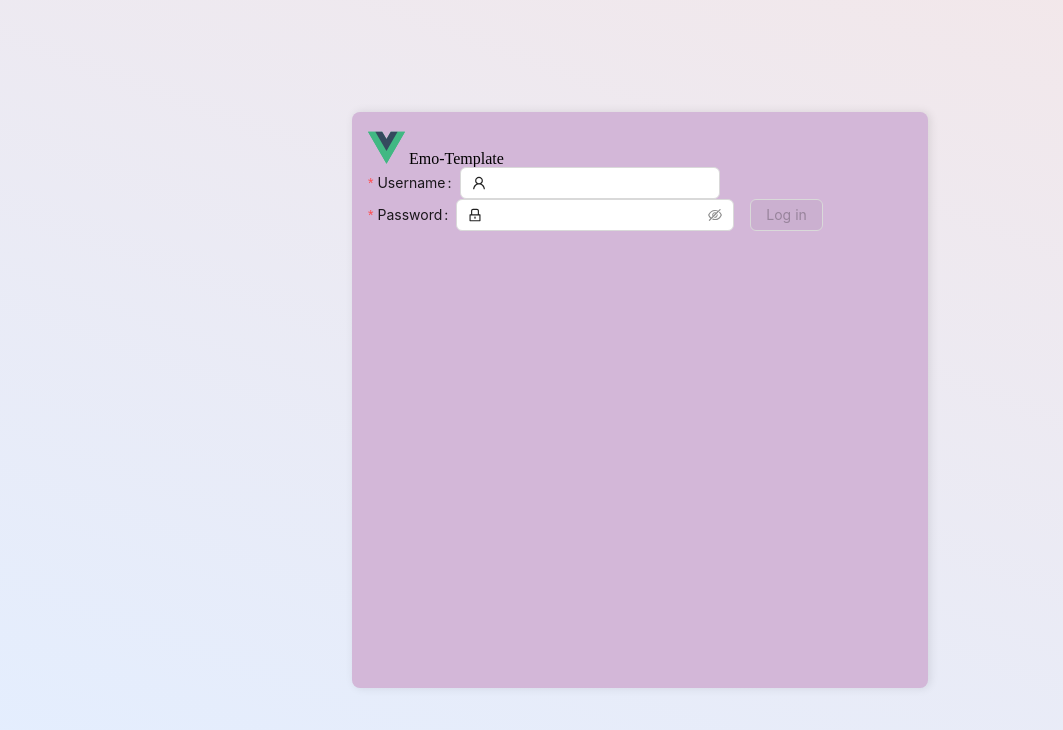
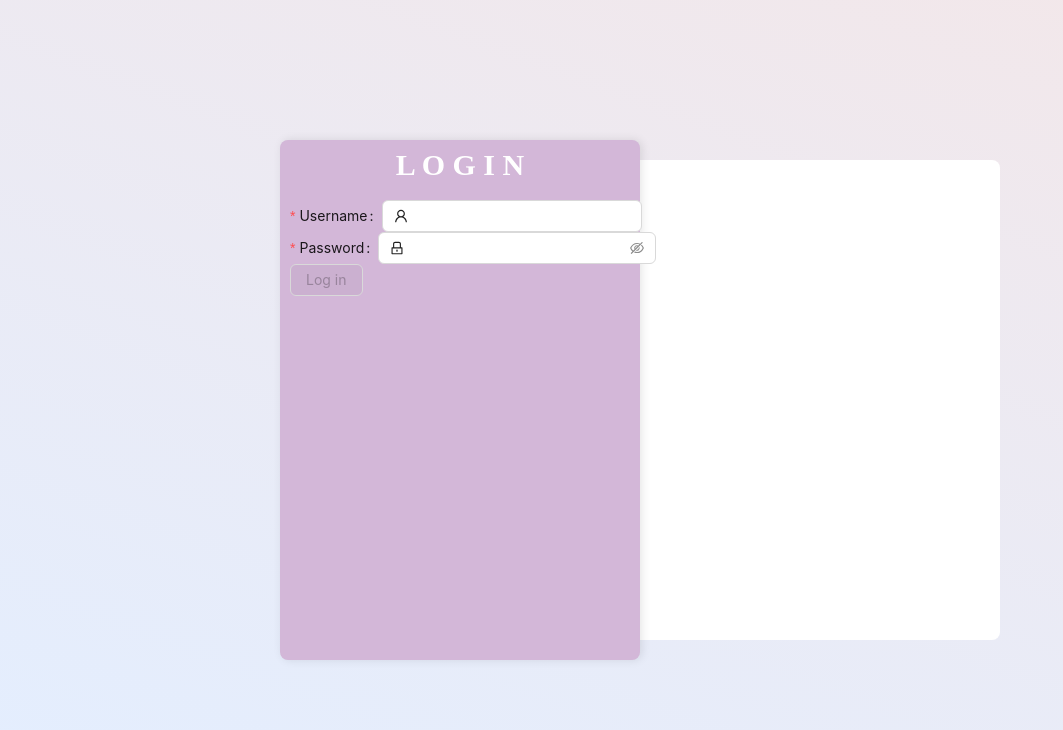
Before and after one commit to dla652009/emo-template, a Vue app: page /#/login in a window 1280 px wide. Shown: the top 730 px of the page, without its empty margins (0-1063 px from the left). Built offline with nearby package versions, Linux system fonts and the light colour scheme.

Commit message:
develop login -- 30%

```diff
--- a/src/views/login/index.vue
+++ b/src/views/login/index.vue
@@ -1,8 +1,8 @@
 <template>
-  <div h-full w-full flex-center class="login">
-    <div h-xl w-xl b-rd-2 p-4 class="form">
-      <HelloWorld />
-      <span> Emo-Template </span>
+  <div wh-full flex-center class="login-container">
+    <div relative h-120 w-180 b-rd-2 bg-white class="content">
+      <div top--5 absolute flex flex-items-center flex-col h-130 w-90 b-rd-2 p-10px class="form">
+        <span mb-20px color-white font-bold font-size-30px> L O G I N </span>
         <a-form
           :model="formState"
           name="horizontal_login"
@@ -14,7 +14,9 @@
           <a-form-item
             label="Username"
             name="username"
-          :rules="[{ required: true, message: 'Please input your username!' }]"
+            :rules="[
+              { required: true, message: 'Please input your username!' },
+            ]"
           >
             <a-input v-model:value="formState.username">
               <template #prefix>
@@ -22,11 +24,12 @@
               </template>
             </a-input>
           </a-form-item>
-
           <a-form-item
             label="Password"
             name="password"
-          :rules="[{ required: true, message: 'Please input your password!' }]"
+            :rules="[
+              { required: true, message: 'Please input your password!' },
+            ]"
           >
             <a-input-password v-model:value="formState.password">
               <template #prefix>
@@ -41,6 +44,7 @@
             >
           </a-form-item>
         </a-form>
+      </div>
     </div>
   </div>
 </template>
@@ -66,8 +70,11 @@ const disabled = computed(() => {
 });
 </script>
 <style lang="scss" scoped>
-.login {
+.login-container {
   background: linear-gradient(200deg, #f3e7e9, #e3eeff);
+  .content{
+
+  }
   .form {
     box-shadow: 2px 0 10px rgba(0, 0, 0, 0.1);
     background-color: #d3b7d8;
--- a/uno.config.ts
+++ b/uno.config.ts
@@ -9,7 +9,8 @@ export default defineConfig({
   ],
   shortcuts: [
     {
-      'flex-center': 'flex items-center justify-center'
+      'flex-center': 'flex items-center justify-center',
+      'wh-full': 'w-full h-full'
     }
   ]
 })
```
Lines whose indentation alone changed are shown as unchanged.
